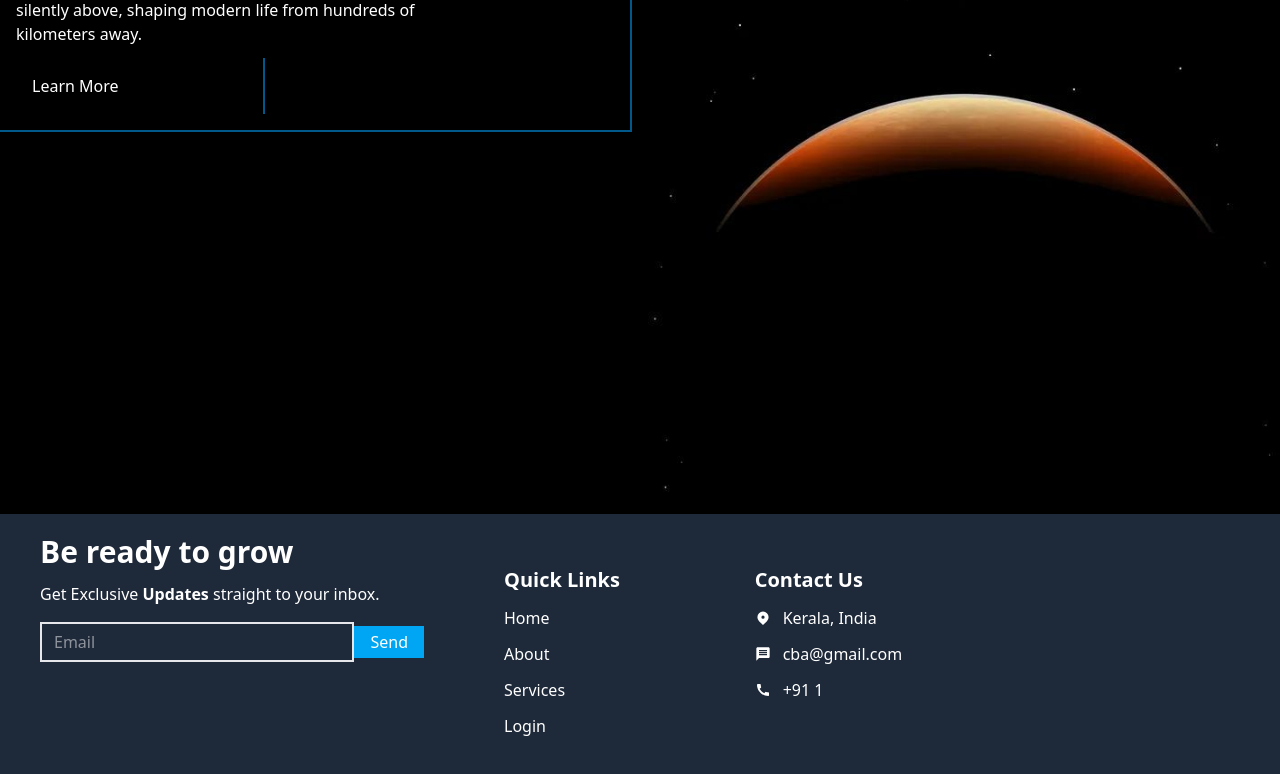
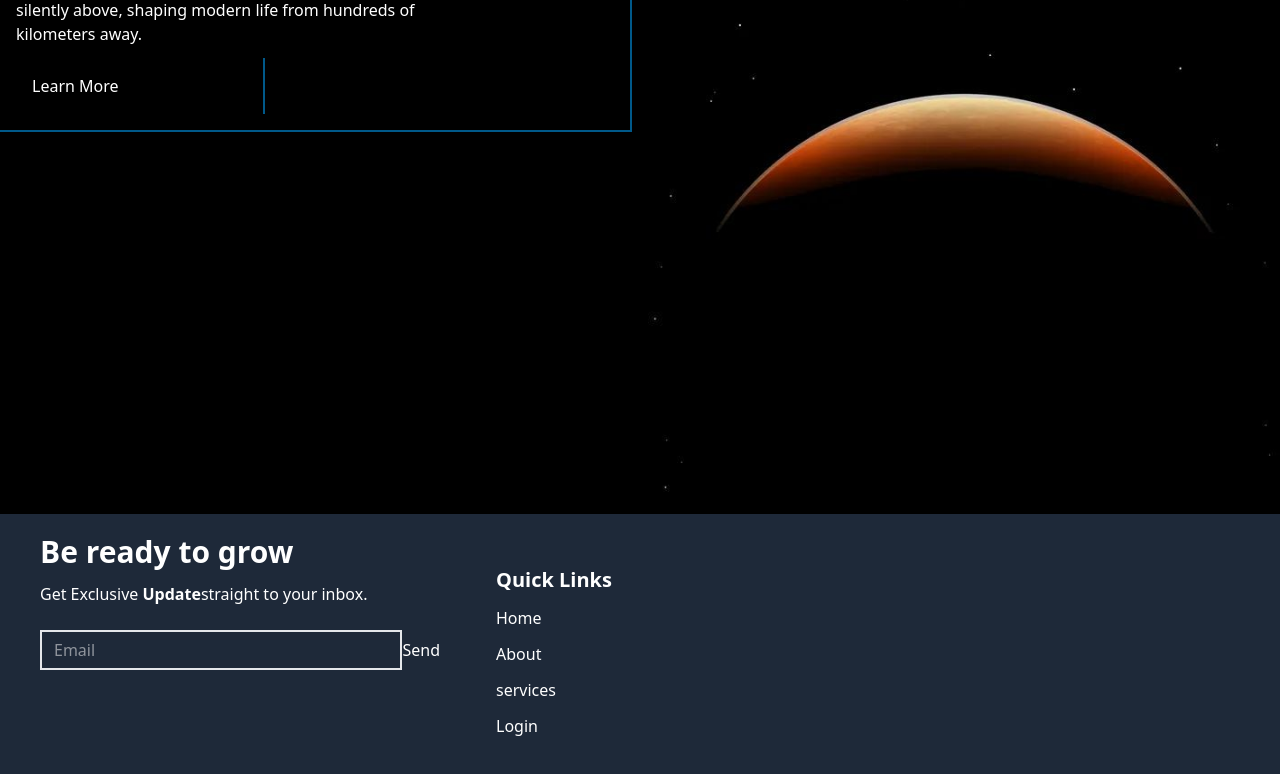
Before and after one commit to BenjjjO/panetEarth, a React (Vite) app: page / in a window 1280 px wide. Shown: the part 2409-3183 px from the top of the page. Built offline with nearby package versions, Linux system fonts and the light colour scheme.

Commit message:
Revert "some more short divs"

```diff
--- a/src/components/Footer/Footer.jsx
+++ b/src/components/Footer/Footer.jsx
@@ -1,70 +1,41 @@
-import React from "react";
-import { HiLocationMarker } from "react-icons/hi";
-import { MdCall, MdMessage } from "react-icons/md";
+import React from 'react'
 
 const Footer = () => {
   return (
-    <div className="bg-gray-800 text-white">
-      <section className="max-w-[1200px] mx-auto">
-        <div className="grid md:grid-cols-3 py-5 gap-6">
-
-          {/* Newsletter */}
+    <div className='bg-gray-800 text-white'>
+        <section className='max-w-[1200px] mx-auto text-white'>
+            <div className='grid md:grid-cols-3 py-5'>
                 <div>
-            <h1 className="text-xl sm:text-3xl font-bold mb-3">
-              Be ready to grow
-            </h1>
-            <p>
-              Get Exclusive <span className="font-bold">Updates</span> straight to
-              your inbox.
-            </p>
-            <div className="flex items-center h-10 mt-4">
-              <input
-                type="text"
-                className="py-1 px-3 w-full h-full focus:outline-none focus:border-sky-500 focus:ring-2 focus:ring-sky-500 bg-gray-800 border-gray-200 border-2"
-                placeholder="Email"
-              />
-              <button className="bg-sky-500 px-4 py-1 hover:bg-sky-600 duration-200">
-                Send
-              </button>
+                    <h1 className='text-xl sm:text-3xl font-bold sm:text-left text-justify mb-3'>Be ready to grow</h1>
+                    <p>Get Exclusive <span className='font-bold'>Update</span>straight to your inbox. </p><br />
+                    <div className='flex item-center h-10'>
+                        <input type="text" className='py-1 px-3 w-full h-[100%] inline-block focus:outline-none focus:border-sky-500 focus:ring-2 focus:ring-sky-500 bg-gray-800 border-gray-200 border-2' placeholder='Email' />
+                        <button>Send</button>
                     </div>
                 </div>
-
-          {/* Links & Contact */}
-          <div className="grid grid-cols-2 sm:grid-cols-3 col-span-2 md:pl-10">
-
-            {/* Quick Links */}
-            <div className="py-8 px-4">
-              <h1 className="text-xl font-bold mb-3">Quick Links</h1>
-              <ul className="flex flex-col gap-3">
-                <li><a href="#">Home</a></li>
-                <li><a href="#">About</a></li>
-                <li><a href="#">Services</a></li>
-                <li><a href="#">Login</a></li>
+                <div className='grid grid-cols-2 sm:grid-cols-3 col-span-2 md:pl-10'>
+                    <div className='py-8 px-4'>
+<h1 className='text-xl font-bold mb-3'>Quick Links</h1>
+  <ul className='flex flex-col gap-3'>
+    <li>
+        <a href="#">Home</a>
+    </li>
+     <li>
+        <a href="#">About</a>
+    </li>
+     <li>
+        <a href="#">services</a>
+    </li>
+     <li>
+        <a href="#">Login</a>
+    </li>
   </ul>
                     </div>
-
-            {/* Contact */}
-            <div className="py-8 px-4 col-span-2 sm:col-span-1">
-              <h1 className="text-xl font-bold mb-3">Contact Us</h1>
-              <div className="flex items-center gap-3">
-                <HiLocationMarker />
-                <p>Kerala, India</p>
-              </div>
-              <div className="flex items-center gap-3 mt-3">
-                <MdMessage />
-                <p>cba@gmail.com</p>
-              </div>
-              <div className="flex items-center gap-3 mt-3">
-                <MdCall />
-                <p>+91 1</p>
-              </div>
-            </div>
-
                 </div>
             </div>
         </section>
     </div>
-  );
-};
+  )
+}
 
-export default Footer;
+export default Footer
```
Lines whose indentation alone changed are shown as unchanged.
